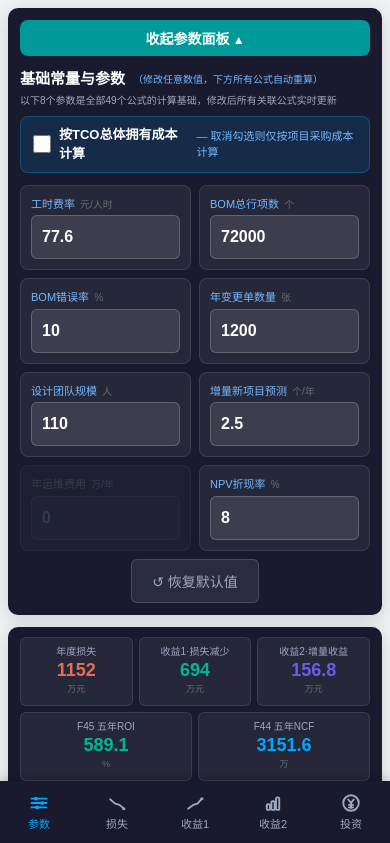
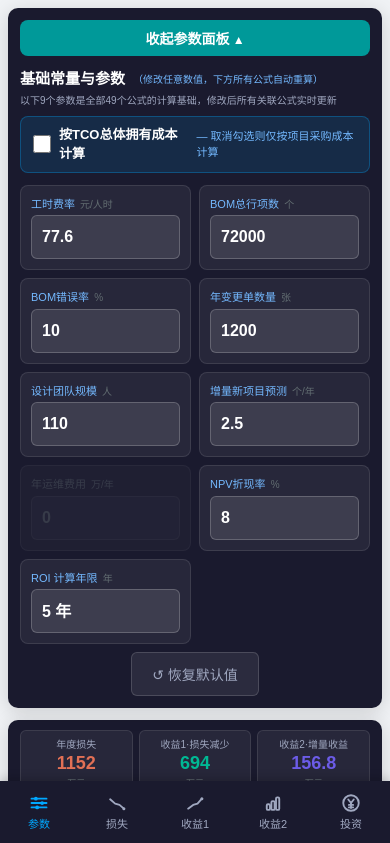
Before and after one commit to WUTONG1178/wutong1178.github.io, a plain HTML site: page PLM_ROI_计算器_mobile.html in a window 390 px wide. Both pictures are taken after a click on the button "展开参数面板". Shown: the top 843 px of the page. Drawn offline with nearby package versions, Linux system fonts and the light colour scheme.

Commit message:
新增ROI计算年限参数（下拉可选1-6年），全部计算结果联动更新

```diff
--- a/PLM_ROI_计算器_mobile.html
+++ b/PLM_ROI_计算器_mobile.html
@@ -39,6 +39,9 @@ body{font-family:'PingFang SC','Microsoft YaHei','Noto Sans SC',sans-serif;backg
 .param-item input{width:100%;background:rgba(255,255,255,0.1);border:1px solid rgba(255,255,255,0.2);border-radius:6px;padding:8px 10px;color:#fff;font-size:15px;font-weight:600;font-family:inherit;outline:none;transition:all 0.2s;}
 .param-item input:focus{border-color:#00a8ff;box-shadow:0 0 0 3px rgba(0,168,255,0.15);}
 .param-item input.changed{border-color:#fdcb6e;box-shadow:0 0 0 3px rgba(253,203,110,0.15);}
+.param-item select{width:100%;background:rgba(255,255,255,0.1);border:1px solid rgba(255,255,255,0.2);border-radius:6px;padding:8px 10px;color:#fff;font-size:15px;font-weight:600;font-family:inherit;outline:none;transition:all 0.2s;cursor:pointer;-webkit-appearance:none;appearance:none;}
+.param-item select option{background:#1e2a36;color:#fff;}
+.param-item select:focus{border-color:#00a8ff;box-shadow:0 0 0 3px rgba(0,168,255,0.15);}
 .param-reset{text-align:right;margin-top:8px;}
 .param-reset button{background:rgba(255,255,255,0.08);border:1px solid rgba(255,255,255,0.15);color:#a0a8c0;padding:6px 14px;border-radius:6px;font-size:12px;cursor:pointer;font-family:inherit;transition:all 0.2s;}
 .param-reset button:hover{background:rgba(255,255,255,0.15);color:#fff;}
@@ -152,7 +155,7 @@ body{font-family:'PingFang SC','Microsoft YaHei','Noto Sans SC',sans-serif;backg
   .param-grid{grid-template-columns:1fr 1fr;gap:8px;}
   .param-item{padding:10px;border-radius:8px;}
   .param-item label{font-size:11px;margin-bottom:3px;}
-  .param-item input{padding:10px;font-size:16px;border-radius:6px;min-height:44px;}
+  .param-item input,.param-item select{padding:10px;font-size:16px;border-radius:6px;min-height:44px;}
   .param-reset{text-align:center;margin-top:8px;}
   .param-reset button{padding:10px 20px;font-size:14px;min-height:44px;}
   .section-title{font-size:16px;padding:10px 0 6px;border-bottom-width:2px;}
@@ -226,7 +229,7 @@ body{font-family:'PingFang SC','Microsoft YaHei','Noto Sans SC',sans-serif;backg
 <div class="param-panel" id="paramPanel">
   <button class="param-toggle" id="paramToggle" onclick="toggleParamPanel()">展开参数面板</button>
   <h2>基础常量与参数 <span style="font-size:10px;font-weight:400;color:#74b9ff;">（修改任意数值，下方所有公式自动重算）</span></h2>
-  <div class="subtitle">以下8个参数是全部49个公式的计算基础，修改后所有关联公式实时更新</div>
+  <div class="subtitle">以下9个参数是全部49个公式的计算基础，修改后所有关联公式实时更新</div>
   <div class="tco-checkbox-wrap" onclick="toggleTCOMode()">
     <input type="checkbox" id="chk_tcoMode">
     <span class="tco-label">按TCO总体拥有成本计算</span>
@@ -265,6 +268,17 @@ body{font-family:'PingFang SC','Microsoft YaHei','Noto Sans SC',sans-serif;backg
       <label>NPV折现率 <span class="unit">%</span></label>
       <input type="number" id="p_discountRate" value="8" step="0.5" min="0" max="50" oninput="onParamChange()">
     </div>
+    <div class="param-item">
+      <label>ROI 计算年限 <span class="unit">年</span></label>
+      <select id="p_calcYears" onchange="onParamChange()">
+        <option value="1">1 年</option>
+        <option value="2">2 年</option>
+        <option value="3">3 年</option>
+        <option value="4">4 年</option>
+        <option value="5" selected>5 年</option>
+        <option value="6">6 年</option>
+      </select>
+    </div>
   </div>
   <div class="param-reset" id="paramReset">
     <button onclick="resetParams()">↺ 恢复默认值</button>
@@ -291,12 +305,12 @@ body{font-family:'PingFang SC','Microsoft YaHei','Noto Sans SC',sans-serif;backg
   </div>
   <div class="summary-row fin-row">
     <div class="summary-item fin-roi">
-      <div class="summary-label">F45 五年ROI</div>
+      <div class="summary-label" id="lbl_qs_roi">F45 五年ROI</div>
       <div class="summary-value" id="qs_roi">—</div>
       <div class="summary-unit">%</div>
     </div>
     <div class="summary-item fin-ncf">
-      <div class="summary-label">F44 五年NCF</div>
+      <div class="summary-label" id="lbl_qs_ncf">F44 五年NCF</div>
       <div class="summary-value" id="qs_ncf5">—</div>
       <div class="summary-unit">万</div>
     </div>
@@ -531,7 +545,7 @@ body{font-family:'PingFang SC','Microsoft YaHei','Noto Sans SC',sans-serif;backg
       <div class="formula-row"><span class="f-id">F42a</span><span class="f-label">软件采购</span><span class="f-formula">第1月首付185万 + 第9月验收150万 + 第21月新增投资200万</span><span class="f-result loss" id="v_tco_software">535 万</span></div>
       <div class="formula-row tco-only-row" id="row_tco_infra"><span class="f-id">F42b</span><span class="f-label">基础设施</span><span class="f-formula">服务器/云资源 + 网络与安全设施</span><span class="f-result loss" id="v_tco_infra">100 万</span></div>
       <div class="formula-row tco-only-row" id="row_tco_personnel"><span class="f-id">F42c</span><span class="f-label">人员成本</span><span class="f-formula">内部项目团队人力 + 培训费用</span><span class="f-result loss" id="v_tco_personnel">50 万</span></div>
-      <div class="formula-row tco-only-row" id="row_tco_maint"><span class="f-id">F42d</span><span class="f-label">运维费用（5年）</span><span class="f-formula"><span class="h_annualMaint">40</span> 万/年 × 5年</span><span class="f-result loss" id="v_tco_maint">200 万</span></div>
+      <div class="formula-row tco-only-row" id="row_tco_maint"><span class="f-id">F42d</span><span class="f-label" id="lbl_tco_maint">运维费用（5年）</span><span class="f-formula"><span class="h_annualMaint">40</span> 万/年 × <span id="v_maint_years">5</span>年</span><span class="f-result loss" id="v_tco_maint">200 万</span></div>
       <div class="total-row" style="border:2px solid #e17055;background:#fff5f5;" id="row_tco_total">
         <span class="total-label" id="v_tco_total_label">📊 TCO 五年总体拥有成本</span>
         <span class="total-val loss" id="v_tco_total" style="font-size:20px;">—</span>
@@ -540,29 +554,24 @@ body{font-family:'PingFang SC','Microsoft YaHei','Noto Sans SC',sans-serif;backg
     <div class="card">
       <h3>4.3 核心财务指标</h3>
       <div class="fin-grid">
-        <div class="fin-card"><div class="fin-label">F45 五年总投资回报率</div><div class="fin-value" style="color:#00b894;" id="v_roi">—</div><div class="fin-unit">%</div></div>
-        <div class="fin-card"><div class="fin-label">F44 五年累计净现金流</div><div class="fin-value" style="color:#00a8ff;" id="v_ncf5">—</div><div class="fin-unit">万</div></div>
+        <div class="fin-card"><div class="fin-label" id="lbl_roi">F45 五年总投资回报率</div><div class="fin-value" style="color:#00b894;" id="v_roi">—</div><div class="fin-unit">%</div></div>
+        <div class="fin-card"><div class="fin-label" id="lbl_ncf">F44 五年累计净现金流</div><div class="fin-value" style="color:#00a8ff;" id="v_ncf5">—</div><div class="fin-unit">万</div></div>
         <div class="fin-card"><div class="fin-label">F46 累计现金流回正期</div><div class="fin-value" style="color:#fdcb6e;" id="v_payback">—</div><div class="fin-unit">个月</div></div>
         <div class="fin-card"><div class="fin-label" id="lbl_npv">F47 净现值 NPV@8%</div><div class="fin-value" style="color:#6c5ce7;" id="v_npv">—</div><div class="fin-unit">万</div></div>
         <div class="fin-card"><div class="fin-label">F48 月度推迟机会成本</div><div class="fin-value" style="color:#e17055;" id="v_oppCost">—</div><div class="fin-unit">万/月</div></div>
       </div>
     </div>
     <div class="charts-grid">
-      <div class="chart-card"><h4>📊 五年年度净现金流</h4><div class="chart-wrap"><canvas id="chartAnnualCF"></canvas></div></div>
-      <div class="chart-card"><h4>五年累计净现金流趋势</h4><div class="chart-wrap"><canvas id="chartCumCF"></canvas></div></div>
+      <div class="chart-card"><h4 id="lbl_chart_annual">📊 五年年度净现金流</h4><div class="chart-wrap"><canvas id="chartAnnualCF"></canvas></div></div>
+      <div class="chart-card"><h4 id="lbl_chart_cum">五年累计净现金流趋势</h4><div class="chart-wrap"><canvas id="chartCumCF"></canvas></div></div>
       <div class="chart-card chart-card-full"><h4>🍩 年度总收益构成</h4><div class="chart-wrap"><canvas id="chartBenefit"></canvas></div></div>
     </div>
     <div class="card">
-      <h3>4.4 五年现金流量表</h3>
+      <h3 id="lbl_cf_table">4.4 五年现金流量表</h3>
       <div style="overflow-x:auto;">
         <table class="summary-table">
-          <tr><th>年份</th><th>现金流入</th><th>现金流出</th><th>年度净现金流</th><th>累计净现金流</th></tr>
-          <tr><td>第1年（4个月收益）</td><td id="v_cf_y1_in">—</td><td class="td-loss" id="v_cf_y1_out">—</td><td class="td-benefit" id="v_cf_y1_net">—</td><td id="v_cf_y1_cum">—</td></tr>
-          <tr><td>第2年</td><td id="v_cf_y2_in">—</td><td class="td-loss" id="v_cf_y2_out">—</td><td class="td-benefit" id="v_cf_y2_net">—</td><td id="v_cf_y2_cum">—</td></tr>
-          <tr><td>第3年</td><td id="v_cf_y3_in">—</td><td class="td-loss" id="v_cf_y3_out">—</td><td class="td-benefit" id="v_cf_y3_net">—</td><td id="v_cf_y3_cum">—</td></tr>
-          <tr><td>第4年</td><td id="v_cf_y4_in">—</td><td class="td-loss" id="v_cf_y4_out">—</td><td class="td-benefit" id="v_cf_y4_net">—</td><td id="v_cf_y4_cum">—</td></tr>
-          <tr><td>第5年</td><td id="v_cf_y5_in">—</td><td class="td-loss" id="v_cf_y5_out">—</td><td class="td-benefit" id="v_cf_y5_net">—</td><td id="v_cf_y5_cum">—</td></tr>
-          <tr class="td-total"><td>五年合计</td><td id="v_cf_total_in">—</td><td class="td-loss" id="v_cf_total_out">—</td><td id="v_cf_total_net" style="font-weight:700;">—</td><td>—</td></tr>
+          <thead><tr><th>年份</th><th>现金流入</th><th>现金流出</th><th>年度净现金流</th><th>累计净现金流</th></tr></thead>
+          <tbody id="cfTableBody"></tbody>
         </table>
       </div>
     </div>
@@ -613,7 +622,7 @@ window._domReady = false;
 document.addEventListener('DOMContentLoaded', function() { window._domReady = true; });
 
 const defaults = {
-    laborRate: 77.6, bomItems: 72000, bomErrorRate: 10, annualChanges: 1200, teamSize: 110, newProjCount: 2.5, annualMaint: 40, discountRate: 8
+    laborRate: 77.6, bomItems: 72000, bomErrorRate: 10, annualChanges: 1200, teamSize: 110, newProjCount: 2.5, annualMaint: 40, discountRate: 8, calcYears: 5
 };
 
 const _prevQSValues = {};
@@ -721,10 +730,17 @@ function initCharts() {
     window._chartInitDone = true;
 }
 
-function updateCharts(layer1Total, layer2Total, annualBenefit, configBomBenefit, changeBenefit, qualityBenefit, designDupBenefit, rdCapacity, cycleTime, complianceTotal, y1_net, y2_net, y3_net, y4_net, y5_net, y1_cum, y2_cum, y3_cum, y4_cum, y5_cum) {
+function updateCharts(layer1Total, layer2Total, annualBenefit, configBomBenefit, changeBenefit, qualityBenefit, designDupBenefit, rdCapacity, cycleTime, complianceTotal, yearlyNets, yearlyCums, years) {
     try {
-        if (chartAnnualCF) { chartAnnualCF.data.datasets[0].data = [y1_net, y2_net, y3_net, y4_net, y5_net]; chartAnnualCF.update('none'); }
-        if (chartCumCF) { chartCumCF.data.datasets[0].data = [y1_cum, y2_cum, y3_cum, y4_cum, y5_cum]; chartCumCF.update('none'); }
+        const labels = Array.from({ length: years }, (_, i) => '第' + (i + 1) + '年');
+        if (chartAnnualCF) {
+            chartAnnualCF.data.labels = labels;
+            chartAnnualCF.data.datasets[0].data = yearlyNets;
+            chartAnnualCF.data.datasets[0].backgroundColor = yearlyNets.map(v => v < 0 ? '#fab1a0' : '#00b894');
+            chartAnnualCF.data.datasets[0].borderColor = yearlyNets.map(v => v < 0 ? '#e17055' : '#00b894');
+            chartAnnualCF.update('none');
+        }
+        if (chartCumCF) { chartCumCF.data.labels = labels; chartCumCF.data.datasets[0].data = yearlyCums; chartCumCF.update('none'); }
         if (chartBenefit) { chartBenefit.data.datasets[0].data = [configBomBenefit, changeBenefit, qualityBenefit, designDupBenefit, rdCapacity, cycleTime, complianceTotal]; chartBenefit.update('none'); }
     } catch(e) { console.error('Chart update error:', e); }
 }
@@ -739,6 +755,7 @@ function calc() {
         newProjCount: parseFloat(document.getElementById('p_newProjCount').value) || 0,
         annualMaint: parseFloat(document.getElementById('p_annualMaint').value) || 0,
         discountRate: parseFloat(document.getElementById('p_discountRate').value) / 100 || 0,
+        calcYears: parseInt(document.getElementById('p_calcYears').value) || 5,
     };
 
     const bomErrorItems = Math.round(p.bomItems * p.bomErrorRate);
@@ -797,11 +814,15 @@ function calc() {
     const annualBenefit = layer1Total + layer2Total;
     const monthlyBenefit = annualBenefit / 12;
 
-    const tcoSoftware = 535;
+    // ===== 投资与现金流模型（年限可调：1~6年） =====
+    const years = p.calcYears;
+    const totalMonths = years * 12;
+
+    const tcoSoftware = 185 + 150 + (totalMonths >= 21 ? 200 : 0); // 尾款第21月支付，年限不足则不计
     const tcoInfra = tcoMode ? 100 : 0;
     const tcoPersonnel = tcoMode ? 50 : 0;
-    const tcoMaint5y = tcoMode ? p.annualMaint * 5 : 0;
-    const totalInvestment = tcoSoftware + tcoInfra + tcoPersonnel + tcoMaint5y;
+    const tcoMaint = tcoMode ? p.annualMaint * years : 0;
+    const totalInvestment = tcoSoftware + tcoInfra + tcoPersonnel + tcoMaint;
 
     const m = monthlyBenefit;
     const annualMaint = tcoMode ? p.annualMaint : 0;
@@ -809,17 +830,19 @@ function calc() {
     const acceptancePayment = 150;
     const finalPayment = 200;
     const monthlyMaint = annualMaint / 12;
+    // 月度现金流：第1月首付；收益与验收款从第9月起；尾款第21月；运维费按月
     const cashflows = [];
-    cashflows.push(-firstPayment);
-    for (let i = 2; i <= 8; i++) cashflows.push(-monthlyMaint);
-    cashflows.push(m - acceptancePayment - monthlyMaint);
-    for (let i = 10; i <= 12; i++) cashflows.push(m - monthlyMaint);
-    for (let i = 13; i <= 20; i++) cashflows.push(m - monthlyMaint);
-    cashflows.push(m - finalPayment - monthlyMaint);
-    for (let i = 22; i <= 60; i++) cashflows.push(m - monthlyMaint);
+    for (let i = 1; i <= totalMonths; i++) {
+        let cf = -monthlyMaint;
+        if (i >= 9) cf += m;
+        if (i === 1) cf -= firstPayment;
+        if (i === 9) cf -= acceptancePayment;
+        if (i === 21) cf -= finalPayment;
+        cashflows.push(cf);
+    }
 
     let cum = 0; let paybackMonth = null;
-    for (let i = 0; i < 60; i++) {
+    for (let i = 0; i < totalMonths; i++) {
         cum += cashflows[i];
         if (paybackMonth === null && cum > 0) {
             const prevCum = cum - cashflows[i];
@@ -827,21 +850,30 @@ function calc() {
             paybackMonth = i + frac;
         }
     }
-    const fiveYearNCF = cum;
-    const roi = (fiveYearNCF / totalInvestment) * 100;
+    const horizonNCF = cum;
+    const roi = (horizonNCF / totalInvestment) * 100;
 
     const annualDiscount = p.discountRate;
     const monthlyDiscount = Math.pow(1 + annualDiscount, 1/12) - 1;
     let npv = 0;
-    for (let i = 0; i < 60; i++) { npv += cashflows[i] / Math.pow(1 + monthlyDiscount, i + 1); }
+    for (let i = 0; i < totalMonths; i++) { npv += cashflows[i] / Math.pow(1 + monthlyDiscount, i + 1); }
 
-    const y1_in = m * 4; const y1_out = firstPayment + acceptancePayment + annualMaint; const y1_net = y1_in - y1_out; const y1_cum = y1_net;
-    const y2_in = m * 12; const y2_out = finalPayment + annualMaint; const y2_net = y2_in - y2_out; const y2_cum = y1_cum + y2_net;
-    const y3_in = m * 12; const y3_out = annualMaint; const y3_net = y3_in - y3_out; const y3_cum = y2_cum + y3_net;
-    const y4_in = m * 12; const y4_out = annualMaint; const y4_net = y4_in - y4_out; const y4_cum = y3_cum + y4_net;
-    const y5_in = m * 12; const y5_out = annualMaint; const y5_net = y5_in - y5_out; const y5_cum = y4_cum + y5_net;
-    const total_in = y1_in + y2_in + y3_in + y4_in + y5_in;
-    const total_out = y1_out + y2_out + y3_out + y4_out + y5_out;
+    // 年度现金流表（按所选年限逐月归集到年）
+    const yearly = [];
+    let cumY = 0, total_in = 0, total_out = 0;
+    for (let y = 1; y <= years; y++) {
+        let yin = 0, yout = 0;
+        for (let i = (y - 1) * 12 + 1; i <= y * 12; i++) {
+            if (i >= 9) yin += m;
+            yout += monthlyMaint;
+            if (i === 1) yout += firstPayment;
+            if (i === 9) yout += acceptancePayment;
+            if (i === 21) yout += finalPayment;
+        }
+        const ynet = yin - yout;
+        cumY += ynet; total_in += yin; total_out += yout;
+        yearly.push({ in: yin, out: yout, net: ynet, cum: cumY });
+    }
     const total_net = total_in - total_out;
     const oppCost = annualBenefit / 12;
 
@@ -892,19 +924,30 @@ function calc() {
 
     set('v_f40_l1', fm(layer1Total, 0)); set('v_f40_l2', fm(layer2Total, 0)); set('v_f40_total', fm(layer1Total, 0) + ' + ' + fm(layer2Total, 0)); set('v_f40', fm(annualBenefit, 0) + ' 万');
     set('v_f41_annual', fm(annualBenefit, 0)); set('v_f41_monthly', fm(annualBenefit, 0) + ' ÷ 12'); set('v_f41', fm(monthlyBenefit, 0) + ' 万/月');
-    set('v_roi', fm(roi, 1) + '%'); set('v_ncf5', fm(fiveYearNCF, 0)); set('v_payback', paybackMonth !== null ? fm(paybackMonth, 1) : '>60'); set('v_npv', fm(npv, 0)); set('v_oppCost', fm(oppCost, 0));
+    set('v_roi', fm(roi, 1) + '%'); set('v_ncf5', fm(horizonNCF, 0)); set('v_payback', paybackMonth !== null ? fm(paybackMonth, 1) : '>' + totalMonths); set('v_npv', fm(npv, 0)); set('v_oppCost', fm(oppCost, 0));
     set('lbl_npv', 'F47 净现值 NPV@' + fm(p.discountRate * 100, 1) + '%'); set('lbl_npv_qs', 'F47 NPV@' + fm(p.discountRate * 100, 1) + '%');
+    set('lbl_roi', 'F45 ' + years + '年总投资回报率'); set('lbl_ncf', 'F44 ' + years + '年累计净现金流');
+    set('lbl_qs_roi', 'F45 ' + years + '年ROI'); set('lbl_qs_ncf', 'F44 ' + years + '年NCF');
+    set('lbl_chart_annual', '📊 ' + years + '年年度净现金流'); set('lbl_chart_cum', years + '年累计净现金流趋势');
+    set('lbl_cf_table', '4.4 ' + years + '年现金流量表');
+    set('lbl_tco_maint', '运维费用（' + years + '年）'); set('v_maint_years', years);
 
-    set('v_tco_software', fm(tcoSoftware, 0) + ' 万'); set('v_tco_infra', fm(tcoInfra, 0) + ' 万'); set('v_tco_personnel', fm(tcoPersonnel, 0) + ' 万'); set('v_tco_maint', fm(tcoMaint5y, 0) + ' 万'); set('v_tco_total', fm(totalInvestment, 0) + ' 万');
+    set('v_tco_software', fm(tcoSoftware, 0) + ' 万'); set('v_tco_infra', fm(tcoInfra, 0) + ' 万'); set('v_tco_personnel', fm(tcoPersonnel, 0) + ' 万'); set('v_tco_maint', fm(tcoMaint, 0) + ' 万'); set('v_tco_total', fm(totalInvestment, 0) + ' 万');
     const tcoLabel = document.getElementById('v_tco_total_label');
-    if (tcoLabel) tcoLabel.textContent = tcoMode ? '📊 TCO 五年总体拥有成本' : '📊 五年软件采购成本';
+    if (tcoLabel) tcoLabel.textContent = tcoMode ? '📊 TCO ' + years + '年总体拥有成本' : '📊 ' + years + '年软件采购成本';
 
-    set('v_cf_y1_in', fm(y1_in, 0) + ' 万'); set('v_cf_y1_out', fm(y1_out, 0) + ' 万'); set('v_cf_y1_net', fm(y1_net, 0) + ' 万'); set('v_cf_y1_cum', fm(y1_cum, 0) + ' 万');
-    set('v_cf_y2_in', fm(y2_in, 0) + ' 万'); set('v_cf_y2_out', fm(y2_out, 0) + ' 万'); set('v_cf_y2_net', fm(y2_net, 0) + ' 万'); set('v_cf_y2_cum', fm(y2_cum, 0) + ' 万');
-    set('v_cf_y3_in', fm(y3_in, 0) + ' 万'); set('v_cf_y3_out', fm(y3_out, 0) + ' 万'); set('v_cf_y3_net', fm(y3_net, 0) + ' 万'); set('v_cf_y3_cum', fm(y3_cum, 0) + ' 万');
-    set('v_cf_y4_in', fm(y4_in, 0) + ' 万'); set('v_cf_y4_out', fm(y4_out, 0) + ' 万'); set('v_cf_y4_net', fm(y4_net, 0) + ' 万'); set('v_cf_y4_cum', fm(y4_cum, 0) + ' 万');
-    set('v_cf_y5_in', fm(y5_in, 0) + ' 万'); set('v_cf_y5_out', fm(y5_out, 0) + ' 万'); set('v_cf_y5_net', fm(y5_net, 0) + ' 万'); set('v_cf_y5_cum', fm(y5_cum, 0) + ' 万');
-    set('v_cf_total_in', fm(total_in, 0) + ' 万'); set('v_cf_total_out', fm(total_out, 0) + ' 万'); set('v_cf_total_net', '+' + fm(total_net, 0) + ' 万');
+    // 现金流量表：按年限动态生成行
+    const cfBody = document.getElementById('cfTableBody');
+    if (cfBody) {
+        let rows = '';
+        yearly.forEach((yr, idx) => {
+            rows += '<tr><td>' + (idx === 0 ? '第1年（4个月收益）' : '第' + (idx + 1) + '年') + '</td>'
+                + '<td>' + fm(yr.in, 0) + ' 万</td><td class="td-loss">' + fm(yr.out, 0) + ' 万</td>'
+                + '<td class="td-benefit">' + fm(yr.net, 0) + ' 万</td><td>' + fm(yr.cum, 0) + ' 万</td></tr>';
+        });
+        rows += '<tr class="td-total"><td>' + years + '年合计</td><td>' + fm(total_in, 0) + ' 万</td><td class="td-loss">' + fm(total_out, 0) + ' 万</td><td style="font-weight:700;">+' + fm(total_net, 0) + ' 万</td><td>—</td></tr>';
+        cfBody.innerHTML = rows;
+    }
 
     set('s_configBomLoss', fm(configBomLoss, 0)); set('s_configBomBenefit', fm(configBomBenefit, 0)); set('s_configBomTotal', fm(configBomBenefit, 0));
     set('s_changeLoss', fm(changeLoss, 0)); set('s_changeBenefit', fm(changeBenefit, 0)); set('s_changeTotal', fm(changeBenefit, 0));
@@ -923,9 +966,9 @@ function calc() {
     document.querySelectorAll('.h_annualMaint').forEach(el => el.textContent = fm(p.annualMaint, 0));
 
     animateQSValue('qs_totalLoss', totalLoss, '', 0); animateQSValue('qs_layer1Total', layer1Total, '', 0); animateQSValue('qs_layer2Total', layer2Total, '', 0);
-    animateQSValue('qs_roi', roi, '', 0); animateQSValue('qs_ncf5', fiveYearNCF, '', 0); animateQSValue('qs_payback', paybackMonth !== null ? paybackMonth : 61, '', 1); animateQSValue('qs_npv', npv, '', 0);
+    animateQSValue('qs_roi', roi, '', 0); animateQSValue('qs_ncf5', horizonNCF, '', 0); animateQSValue('qs_payback', paybackMonth !== null ? paybackMonth : totalMonths + 1, '', 1); animateQSValue('qs_npv', npv, '', 0);
 
-    updateCharts(layer1Total, layer2Total, annualBenefit, configBomBenefit, changeBenefit, qualityBenefit, designDupBenefit, f30, f33, complianceTotal, y1_net, y2_net, y3_net, y4_net, y5_net, y1_cum, y2_cum, y3_cum, y4_cum, y5_cum);
+    updateCharts(layer1Total, layer2Total, annualBenefit, configBomBenefit, changeBenefit, qualityBenefit, designDupBenefit, f30, f33, complianceTotal, yearly.map(y => y.net), yearly.map(y => y.cum), years);
 }
 
 function onParamChange() {
@@ -946,6 +989,7 @@ function resetParams() {
     document.getElementById('p_teamSize').value = defaults.teamSize;
     document.getElementById('p_newProjCount').value = defaults.newProjCount;
     document.getElementById('p_discountRate').value = defaults.discountRate;
+    document.getElementById('p_calcYears').value = defaults.calcYears;
     document.getElementById('chk_tcoMode').checked = false;
     tcoMode = false;
     applyTCOUI();
```
Also changed, not shown: PLM_ROI_计算器.html (+90 -47 lines).
